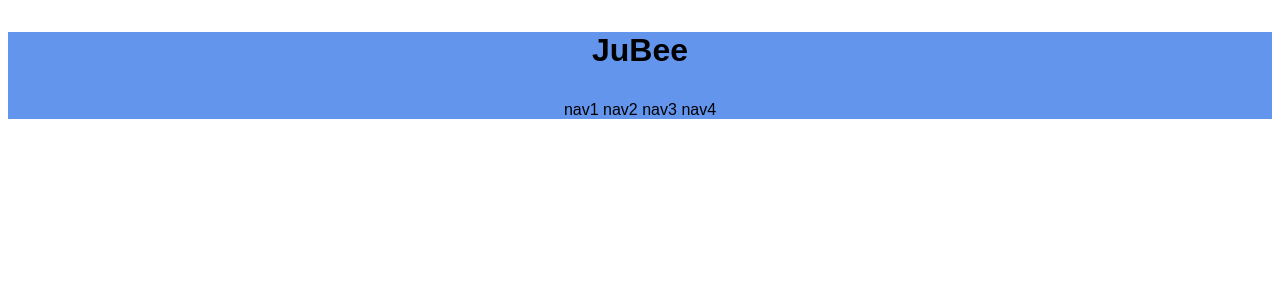
After one commit to qqqaa999/gai_5_1, a Django app: template templates/hrader.html in a window 1280 px wide. The commit adds this page. Shown: the top 300 px of the page. Run offline with Django 3.2, Linux system fonts and the light colour scheme; the template is opened without the code that fills it, so the values that code supplies are empty; parts of the project's set-up code (start-up, migrations or seed data) failed here and were passed over.

Commit message:
2021-07-05

```diff
--- a/accountapp/templates/accountapp/hello_world.html
+++ b/accountapp/templates/accountapp/hello_world.html
@@ -1,7 +1,7 @@
 {% extends 'base.html' %}
 {%  block content %}
   <div style="height: 20rem; background-color: aqua; border-radius: 1rem; margin:  2rem">
-  <h1>asda</h1>
+  <h1>파랑새야</h1>
     </div>
 
 
--- /dev/null
+++ b/templates/hrader.html
@@ -0,0 +1,14 @@
+<div style="text-align: center; background-color: cornflowerblue;font-family: 'Otomanopee One', sans-serif;">
+
+    <div style="margin: 2rem 0;">
+        <h1>JuBee</h1>
+    </div>
+    <div style=" margin-bottom: 2rem;font-family: 'Otomanopee One', sans-serif;">
+
+        <span>nav1</span>
+        <span>nav2</span>
+        <span>nav3</span>
+        <span>nav4</span>
+    </div>
+
+</div>
```
Also changed, not shown: templates/base.html (+6 -3 lines), templates/footer.html (+11 -1 lines), templates/head.html (+13 -2 lines), templates/head1.html (deleted, +0 -10 lines).
